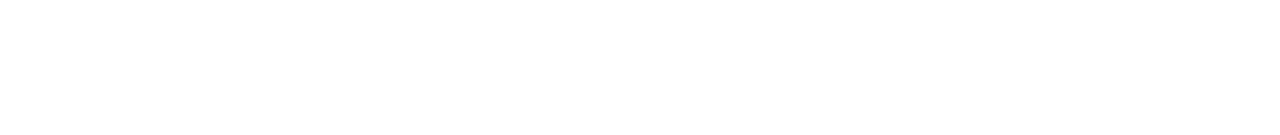
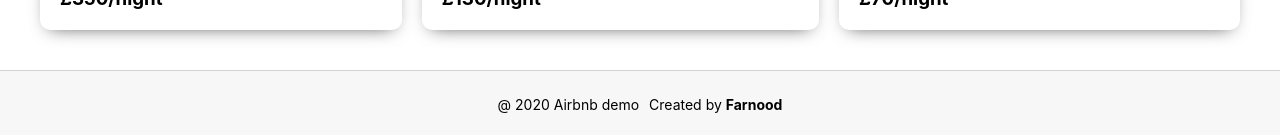
Before and after one commit to farnoodlotfali/airbnb, a React (Create React App) app: page / in a window 1280 px wide. Shown: the part 1511-1646 px from the top of the page. Before the commit the page ends 1476 px from the top, so only its background shows below. Built offline with nearby package versions, Linux system fonts and the light colour scheme.

Commit message:
add footer

```diff
--- a/package.json
+++ b/package.json
@@ -13,12 +13,13 @@
     "react": "^17.0.1",
     "react-date-range": "^1.1.3",
     "react-dom": "^17.0.1",
+    "react-router-dom": "^5.2.0",
     "react-scripts": "4.0.1",
     "react-transition-group": "^4.4.1",
     "web-vitals": "^0.2.4"
   },
   "scripts": {
-    "start": "react-scripts start",
+    "start": "set PORT=5000 && react-scripts start",
     "build": "react-scripts build",
     "test": "react-scripts test",
     "eject": "react-scripts eject"
--- a/src/App.js
+++ b/src/App.js
@@ -1,12 +1,14 @@
 import './App.css';
 import Home from './pages/Home';
 import Header from './layout/Header';
+import Footer from './layout/Footer';
 
 function App() {
   return (
     <div className='app'>
       <Header />
       <Home />
+      <Footer />
     </div>
   );
 }
--- a/src/components/Card.css
+++ b/src/components/Card.css
@@ -13,11 +13,11 @@
 
 .card img {
   object-fit: cover;
-
+  width: 464px;
   min-width: 300px;
   min-height: 200px;
   /* width: 90%; */
-  width: 100%;
+  /* width: 100%; */
 }
 
 .card__info {
--- /dev/null
+++ b/src/layout/Footer.css
@@ -0,0 +1,13 @@
+.footer {
+  border-top: 1px solid lightgray;
+  padding: 20px;
+  background-color: #f7f7f7;
+  bottom: 0;
+  justify-content: center;
+  display: flex;
+}
+
+.footer p {
+  padding: 5px;
+  font-size: 14px;
+}
--- /dev/null
+++ b/src/layout/Footer.js
@@ -0,0 +1,15 @@
+import React from 'react';
+import './Footer.css';
+
+const Footer = () => {
+  return (
+    <div className='footer'>
+      <p>@ 2020 Airbnb demo</p>
+      <p>
+        Created by <strong> Farnood</strong>
+      </p>
+    </div>
+  );
+};
+
+export default Footer;
--- a/src/pages/Home.js
+++ b/src/pages/Home.js
@@ -27,6 +27,7 @@
             description='Lorem ipsum dolor, sit amet consectetur adipisicing elit. Dolores repudiandae illo voluptates! Asperiores, assumenda quae?'
             title='mountain'
             price='£223/night'
+            style={{ width: '464px' }}
           />
         </div>
         <div className='home__section'>
```
Also changed, not shown: 2 other files (tests, documents, lock files or other folders).
